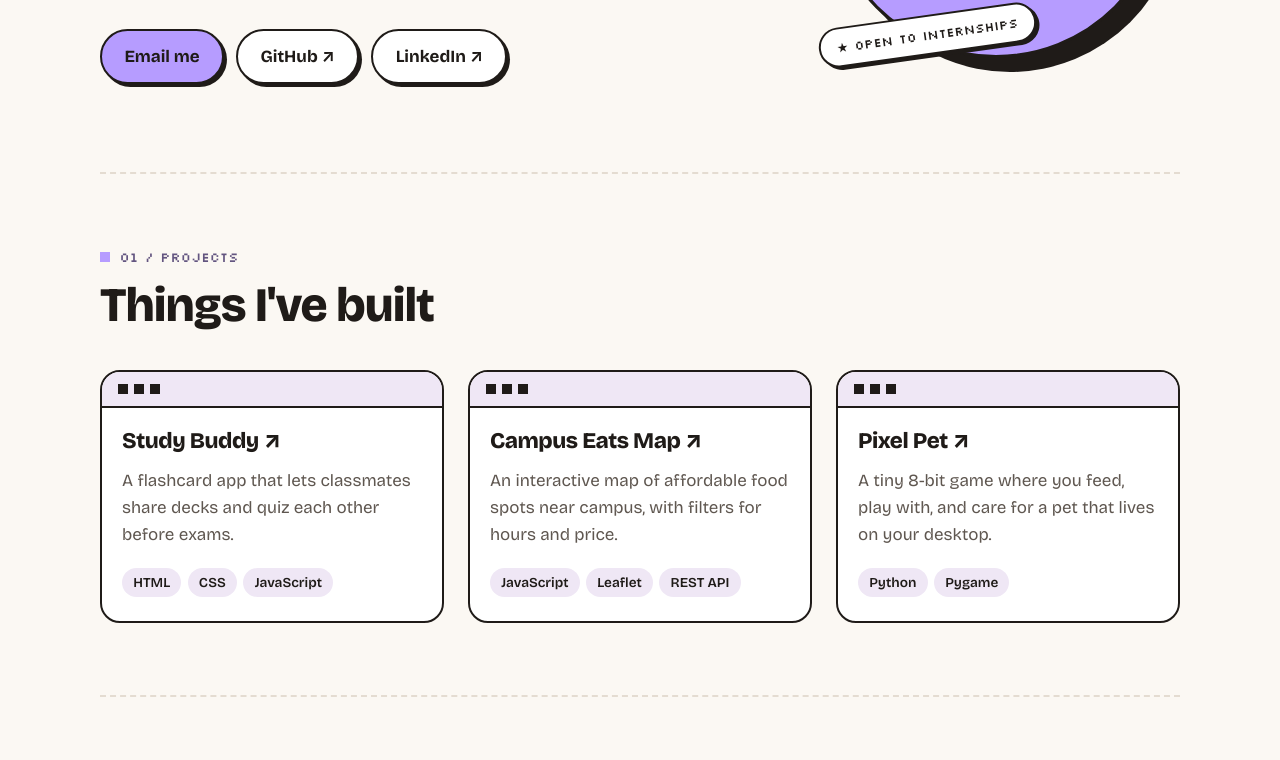
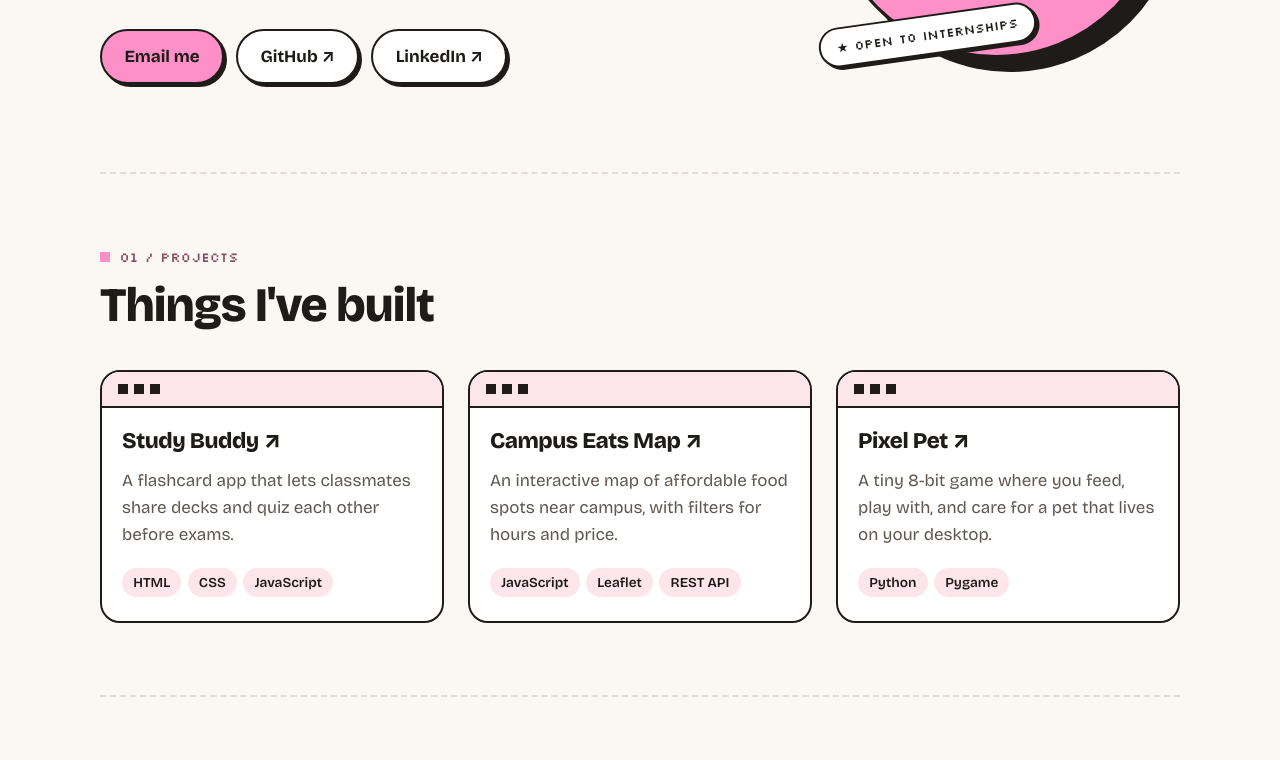
Before and after one commit to thepeoplescoder/thepeoplescoder.github.io, a plain HTML site: page index.html in a window 1280 px wide. Shown: the part 443-1203 px from the top of the page. Drawn offline with nearby package versions, Linux system fonts and the light colour scheme.

Commit message:
First change

```diff
--- a/index.html
+++ b/index.html
@@ -31,10 +31,10 @@
   <meta name="viewport" content="width=device-width, initial-scale=1">
 
   <!-- EDIT: TITLE (shows in the browser tab) -->
-  <title>Your Name — Student Developer</title>
+  <title>Austin Cathey - Developer / Linux Sysadmin / DevOps Engineer</title>
 
   <!-- EDIT: TITLE (a one-line description of you for Google) -->
-  <meta name="description" content="Your Name is a computer science student at Irvine Valley College who builds friendly web apps.">
+  <meta name="description" content="Austin Cathey is a computer science student at Irvine Valley College who builds friendly web apps.">
 
   <link rel="preconnect" href="https://fonts.googleapis.com">
   <link rel="preconnect" href="https://fonts.gstatic.com" crossorigin>
--- a/style.css
+++ b/style.css
@@ -20,7 +20,7 @@
    /* --accent: #7cc4ff;  */
 
   /* 🟣 LAVENDER */
-  --accent: #b69cff;
+  /* --accent: #b69cff; */
 
   /* 🟢 MINT */
   /* --accent: #6fd6a0; */
@@ -29,7 +29,7 @@
   /* --accent: #ffc94d; */
 
   /* 🩷 BUBBLEGUM */
-  /* --accent: #ff8fc7; */
+  --accent: #ff8fc7;
 
   /* 🔴 CHERRY */
   /* --accent: #ff6b6b; */
```
